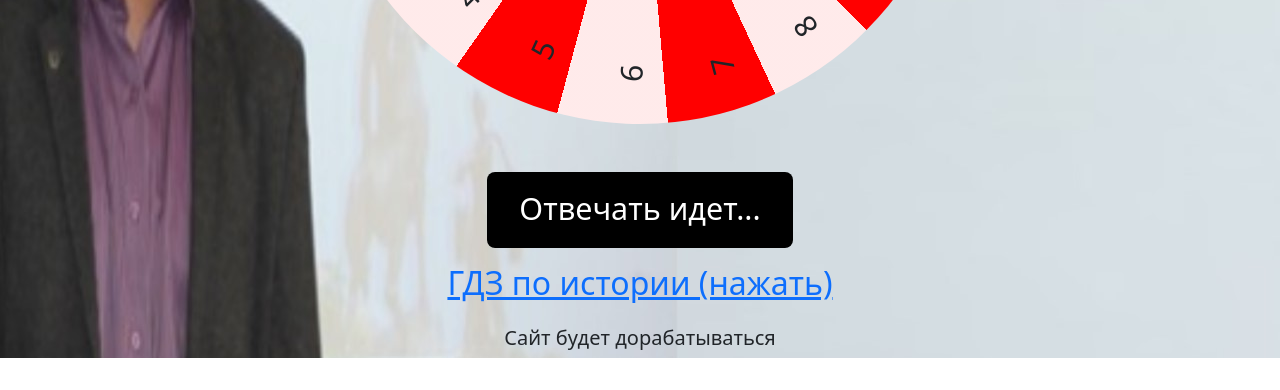
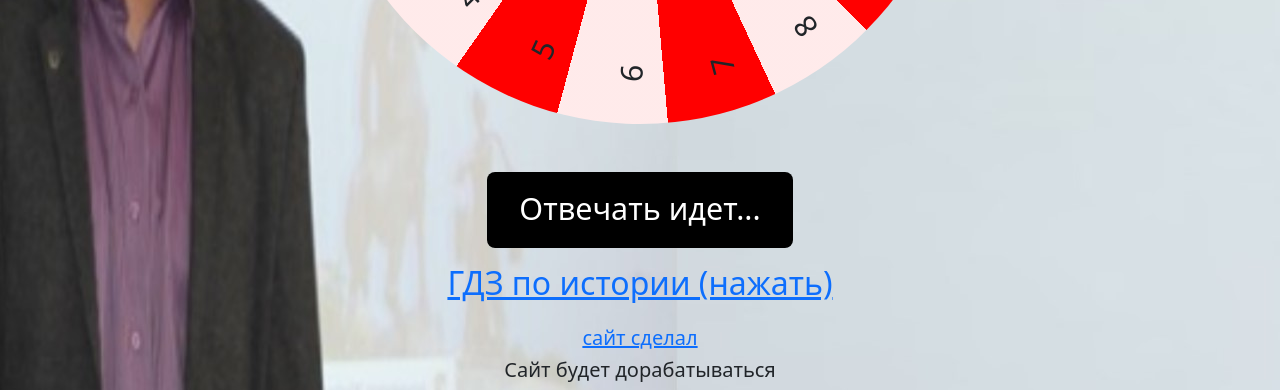
Before and after one commit to lunt1k904/wheel-of-fortune-history, a plain HTML site: page index.html in a window 1280 px wide. Shown: the part 516-906 px from the top of the page. Before the commit the page ends 874 px from the top, so only its background shows below. Drawn offline with nearby package versions, Linux system fonts and the light colour scheme.

Commit message:
Update index.html

```diff
--- a/index.html
+++ b/index.html
@@ -19,6 +19,7 @@
 
 
   <p><a href="https://www.youtube.com/watch?v=dQw4w9WgXcQ"><h2>ГДЗ по истории (нажать)</h2></a></p>
+  <a href="http://portfolio-lunt1k904.tilda.ws/"><h5>сайт сделал</h5></a>
 
 <h5>Сайт будет дорабатываться</h5>
 
```
